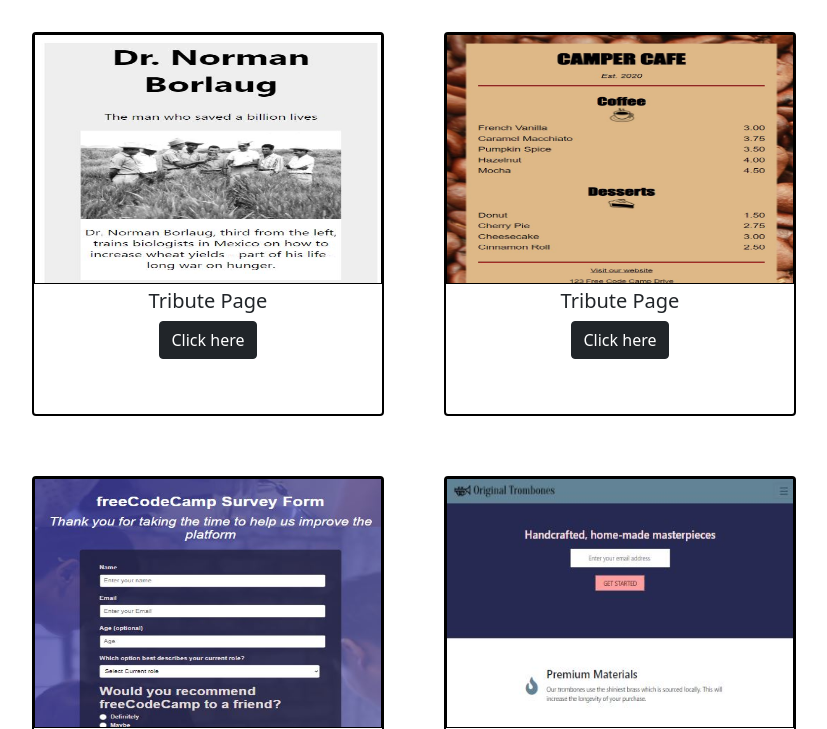
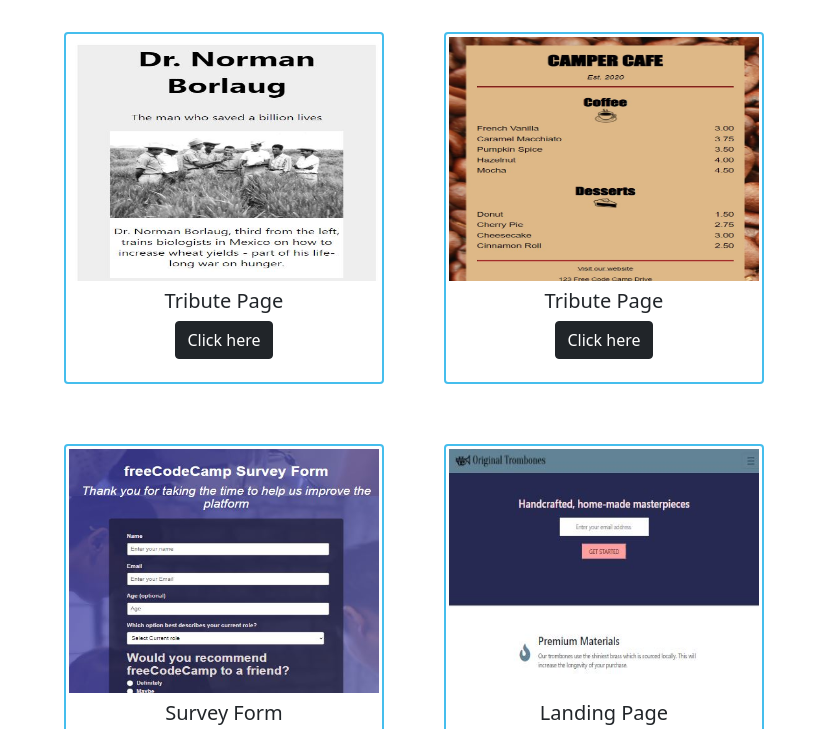
Before and after one commit to ApekshaGawade/Apeksha_Portfolio, a plain HTML site: page index.html in a window 1280 px wide. Shown: the part 668-1397 px from the top of the page, without its empty margins (226-1053 px from the left). Drawn offline with nearby package versions, Linux system fonts and the light colour scheme.

Commit message:
Update index.css

```diff
--- a/index.css
+++ b/index.css
@@ -34,7 +34,7 @@ a
     height: auto;
     width: 100%;
     /* background: linear-gradient(45deg,#439cfb,#f187fb,transparent); */
-    background: no-repeat center url("./Images/background.png");
+    background:no-repeat center url("./Images/background.png");
     display:flex;
     flex-direction: column;
     justify-content:center;
@@ -66,14 +66,14 @@ em{font-size:50px ;}
 }
 .my-card
 {
-    width: 22rem;
-    height: 24rem;
+    width: 20rem;
+    height: 22rem;
     margin: 30px;
-    border: 2px solid black;;
+    border: 2px solid #45beed;
 }
 img
 {
-    border: 1px solid black;
+    border: 3px solid transparent;
 }
 .card-body
 {
```
